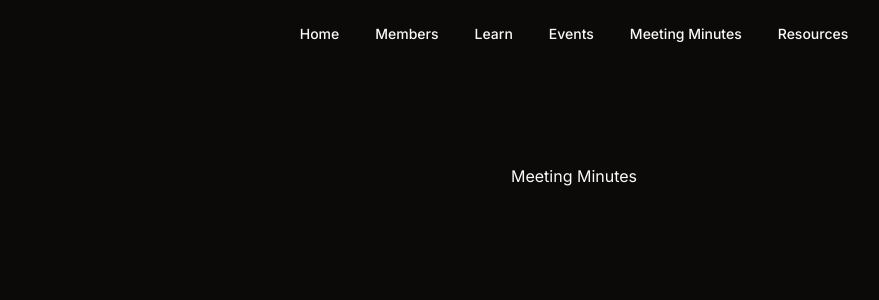
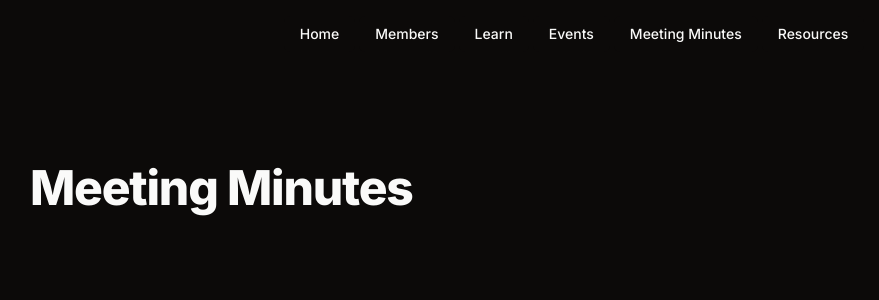
Before and after one commit to OvermountainBrewers/omb_website, a Next.js app in the folder site/: page /meeting-minutes in a window 1280 px wide. Shown: the top 300 px of the page, without its empty margins (66-945 px from the left). Built offline with nearby package versions, Linux system fonts and the light colour scheme.

Commit message:
feat: update heading for meeting minutes

```diff
--- a/site/app/meeting-minutes/page.tsx
+++ b/site/app/meeting-minutes/page.tsx
@@ -1,3 +1,4 @@
+import { H1 } from "@/components/typography";
 import { Metadata } from "next";
 
 export const metadata: Metadata = {
@@ -9,8 +10,8 @@
 
 export default async function Page() {
   return (
-    <main className="flex min-h-screen flex-col items-center justify-between p-24">
-      <h1>Meeting Minutes</h1>
+    <main className="flex flex-col p-24">
+      <H1>Meeting Minutes</H1>
     </main>
   );
 }
```
